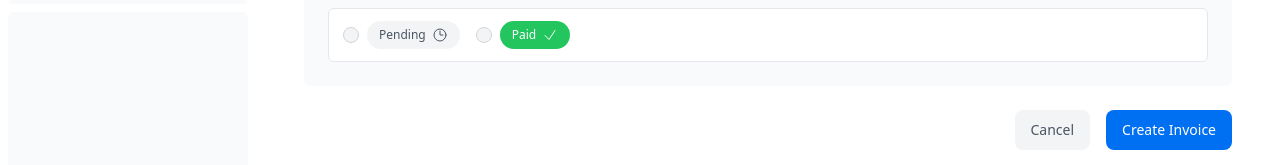
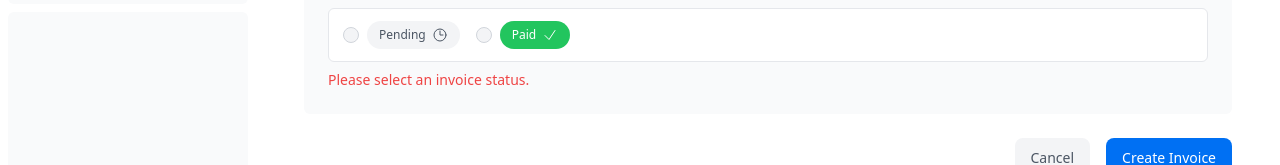
Before and after one commit to MgKyaw/nextjs-dashboard, a Next.js app: page /dashboard/invoices/create in a window 1280 px wide. Both pictures are taken after typing "5" into the empty fields and a click on the button "Create Invoice". Shown: the part 340-505 px from the top of the page. Built offline with nearby package versions, Linux system fonts and the light colour scheme; no server answers; the database is empty; a web font is replaced by a local one.

Commit message:
fix: Show all error messages

```diff
--- a/app/ui/invoices/create-form.tsx
+++ b/app/ui/invoices/create-form.tsx
@@ -1,16 +1,16 @@
-'use client';
+"use client";
 
-import { CustomerField } from '@/app/lib/definitions';
-import Link from 'next/link';
+import { CustomerField } from "@/app/lib/definitions";
+import Link from "next/link";
 import {
   CheckIcon,
   ClockIcon,
   CurrencyDollarIcon,
   UserCircleIcon,
-} from '@heroicons/react/24/outline';
-import { Button } from '@/app/ui/button';
-import { createInvoice, State } from '@/app/lib/actions';
-import { useActionState } from 'react';
+} from "@heroicons/react/24/outline";
+import { Button } from "@/app/ui/button";
+import { createInvoice, State } from "@/app/lib/actions";
+import { useActionState } from "react";
 
 export default function Form({ customers }: { customers: CustomerField[] }) {
   const initialState: State = { message: null, errors: {} };
@@ -67,9 +67,17 @@
                 step="0.01"
                 placeholder="Enter USD amount"
                 className="peer block w-full rounded-md border border-gray-200 py-2 pl-10 text-sm outline-2 placeholder:text-gray-500"
-                required
+                aria-describedby="amount-error"
               />
               <CurrencyDollarIcon className="pointer-events-none absolute left-3 top-1/2 h-[18px] w-[18px] -translate-y-1/2 text-gray-500 peer-focus:text-gray-900" />
+            </div>
+            <div id="amount-error" aria-live="polite" aria-atomic="true">
+              {state.error?.amount &&
+                state.error.amount.map((error: string) => (
+                  <p className="mt-2 text-sm text-red-500" key={error}>
+                    {error}
+                  </p>
+                ))}
             </div>
           </div>
         </div>
@@ -88,6 +96,7 @@
                   type="radio"
                   value="pending"
                   className="h-4 w-4 cursor-pointer border-gray-300 bg-gray-100 text-gray-600 focus:ring-2"
+                  aria-describedby="status-error"
                 />
                 <label
                   htmlFor="pending"
@@ -113,6 +122,14 @@
               </div>
             </div>
           </div>
+          <div id="status-error" aria-live="polite" aria-atomic="true">
+              {state.error?.status &&
+                state.error.status.map((error: string) => (
+                  <p className="mt-2 text-sm text-red-500" key={error}>
+                    {error}
+                  </p>
+                ))}
+          </div>
         </fieldset>
       </div>
       <div className="mt-6 flex justify-end gap-4">
```
Lines whose indentation alone changed are shown as unchanged.
